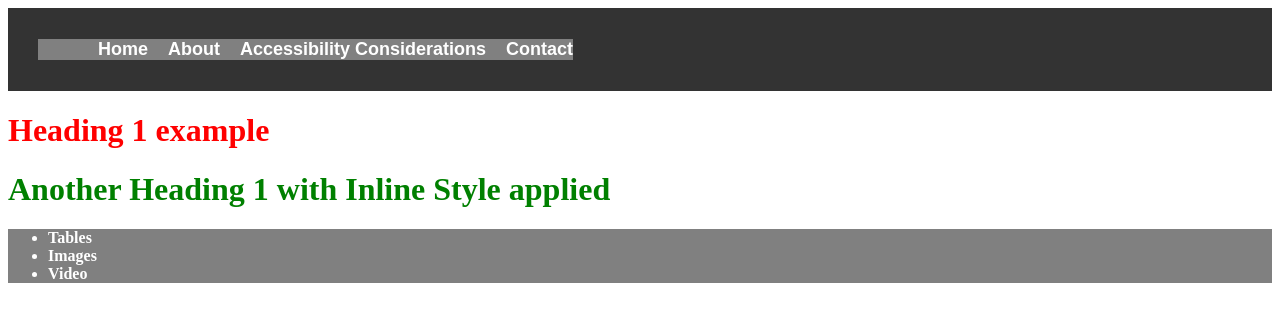
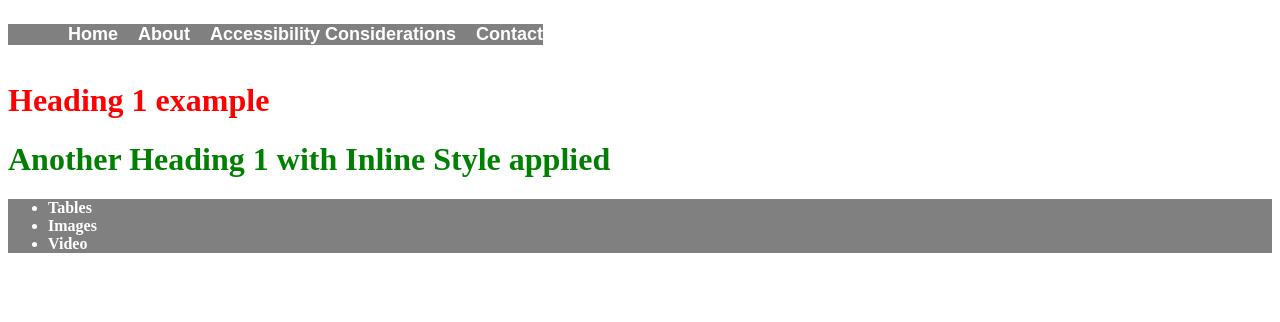
Before and after one commit to Ivy-Mrs-E/SDEV153, a plain HTML site: page index.html in a window 1280 px wide. Drawn offline with Linux system fonts and the light colour scheme.

Commit message:
Update stylessheet.css

```diff
--- a/stylessheet.css
+++ b/stylessheet.css
@@ -16,8 +16,8 @@ ul, ol {
   display: flex;
   justify-content: space-between; /* Pushes logo to left, links to right */
   align-items: center; /* Centers items vertically */
-  background-color: #333;
-  padding: 15px 30px;
+  /*background-color: #333;*/
+ /* padding: 15px 30px;*/
   font-family: Arial, sans-serif;
 }
 .nav-links {
```
